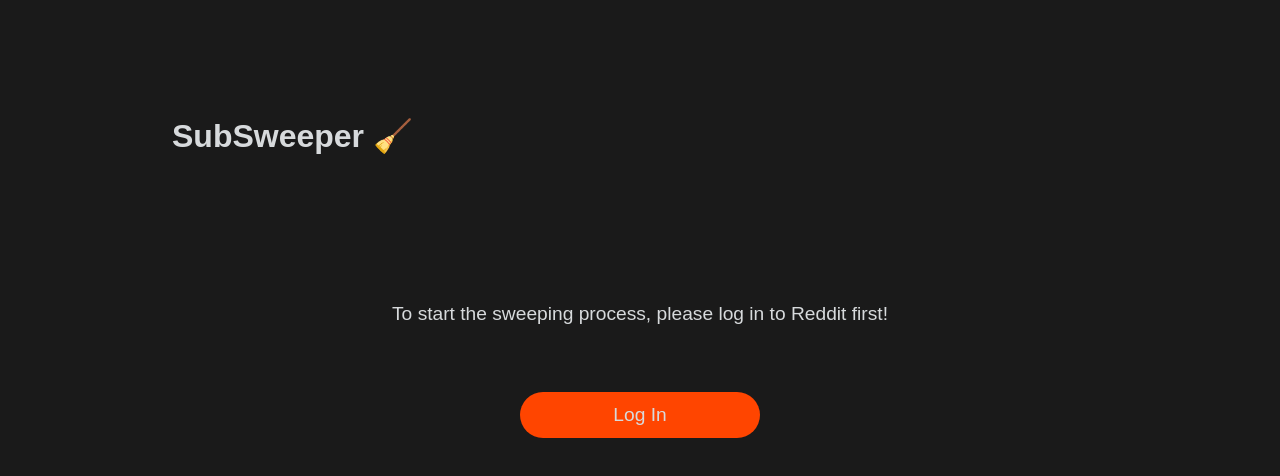
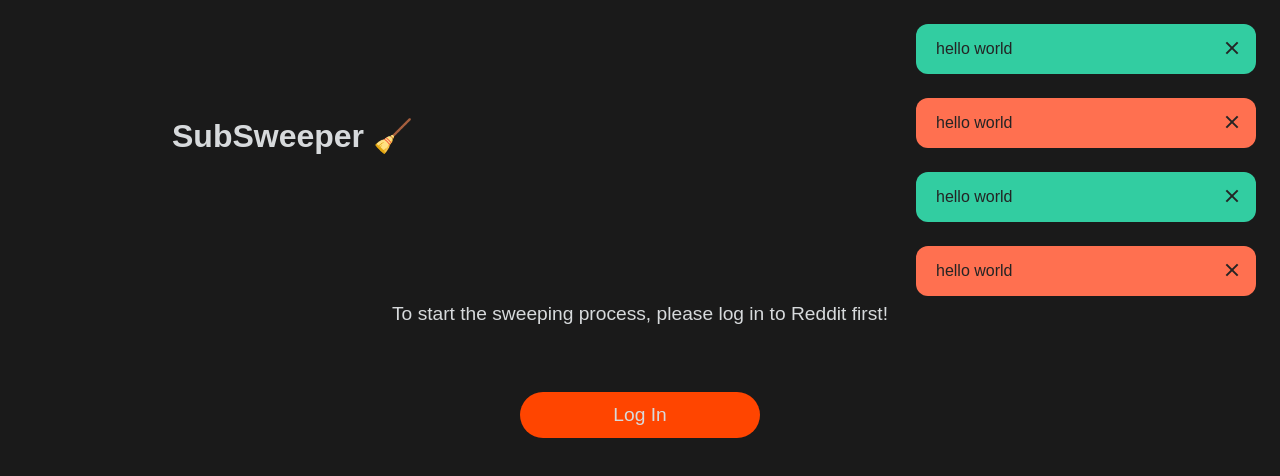
Before and after one commit to elisezhg/SubSweeper, a React (Vite) app: page /login in a window 1280 px wide. Shown: the top 476 px of the page. Built offline with nearby package versions, Linux system fonts and the light colour scheme; no server answers.

Commit message:
add alerts container  ✨

```diff
--- a/index.html
+++ b/index.html
@@ -6,6 +6,7 @@
     <title>SubSweeper</title>
   </head>
   <body>
+    <div id="alerts-container-slot"></div>
     <div id="root"></div>
     <script type="module" src="/src/main.tsx"></script>
   </body>
--- a/src/App.tsx
+++ b/src/App.tsx
@@ -1,3 +1,5 @@
+import AlertsContainer from '@components/alerts-container/AlertsContainer';
+import { AlertsProvider } from '@contexts/AlertsProvider';
 import Login from '@pages/login/Login';
 import SubManager from '@pages/sub-manager/SubManager';
 import {
@@ -24,10 +26,13 @@
 
 function App() {
   return (
-    <div className='main-container'>
-      <h1>SubSweeper 🧹</h1>
-      <RouterProvider router={router} />
-    </div>
+    <AlertsProvider>
+      <AlertsContainer />
+      <div className='main-container'>
+        <h1>SubSweeper 🧹</h1>
+        <RouterProvider router={router} />
+      </div>
+    </AlertsProvider>
   );
 }
 
--- a/src/components/alert/Alert.scss
+++ b/src/components/alert/Alert.scss
@@ -5,6 +5,7 @@
   border-radius: 12px;
   width: calc(100% - 3rem);
   color: var(--dark-gray);
+  pointer-events: auto;
 
   --close-btn-size: 16px;
 
--- /dev/null
+++ b/src/components/alerts-container/AlertsContainer.scss
@@ -0,0 +1,13 @@
+.alerts-container {
+  position: fixed;
+  top: 0;
+  right: 0;
+  width: 100%;
+  height: 100%;
+  pointer-events: none;
+  z-index: 1000;
+
+  @media screen and (min-width: 640px) {
+    width: unset;
+  }
+}
--- /dev/null
+++ b/src/components/alerts-container/AlertsContainer.tsx
@@ -0,0 +1,30 @@
+import Alert from '@components/alert/Alert';
+import { useAlerts } from '@contexts/AlertsContext';
+import { useEffect } from 'react';
+import { createPortal } from 'react-dom';
+import './AlertsContainer.scss';
+
+export default function AlertsContainer() {
+  const { alerts, pushAlert, removeAlert } = useAlerts();
+
+  // TODO: for testing purposes
+  useEffect(() => {
+    pushAlert({ type: 'success', message: 'hello world' });
+    pushAlert({ type: 'error', message: 'hello world' });
+  }, []);
+
+  return (
+    <>
+      {createPortal(
+        <div className='alerts-container'>
+          {alerts.map((alert) => (
+            <Alert type={alert.type} onClose={() => removeAlert(alert)}>
+              {alert.message}
+            </Alert>
+          ))}
+        </div>,
+        document.getElementById('alerts-container-slot')!
+      )}
+    </>
+  );
+}
--- /dev/null
+++ b/src/contexts/AlertsContext.tsx
@@ -0,0 +1,19 @@
+import { AlertType } from '@components/alert/Alert';
+import { createContext, useContext } from 'react';
+
+export interface Alert {
+  type: AlertType;
+  message: string;
+}
+
+interface AlertsContext {
+  alerts: Alert[];
+  pushAlert: (alert: Alert) => void;
+  removeAlert: (alert: Alert) => void;
+}
+
+export const AlertsContext = createContext({} as AlertsContext);
+
+export const useAlerts = () => {
+  return useContext(AlertsContext);
+};
--- /dev/null
+++ b/src/contexts/AlertsProvider.tsx
@@ -0,0 +1,24 @@
+import { useState } from 'react';
+import { Alert, AlertsContext } from './AlertsContext';
+
+interface AlertsProviderProps {
+  children: React.ReactNode;
+}
+
+export const AlertsProvider = ({ children }: AlertsProviderProps) => {
+  const [alerts, setAlerts] = useState([] as Alert[]);
+
+  const pushAlert = (alert: Alert) => {
+    setAlerts((alerts) => [...alerts, alert]);
+  };
+
+  const removeAlert = (alert: Alert) => {
+    setAlerts((alerts) => alerts.filter((a) => a !== alert));
+  };
+
+  return (
+    <AlertsContext.Provider value={{ alerts, pushAlert, removeAlert }}>
+      {children}
+    </AlertsContext.Provider>
+  );
+};
--- a/tsconfig.json
+++ b/tsconfig.json
@@ -26,6 +26,7 @@
       "@pages/*": ["./pages/*"],
       "@utils/*": ["./utils/*"],
       "@providers/*": ["./providers/*"],
+      "@contexts/*": ["./contexts/*"],
     }
   },
   "include": ["src"],
--- a/vite.config.ts
+++ b/vite.config.ts
@@ -10,6 +10,7 @@
       '@pages': path.resolve(__dirname, './src/pages'),
       '@utils': path.resolve(__dirname, './src/utils'),
       '@providers': path.resolve(__dirname, './src/providers'),
+      '@contexts': path.resolve(__dirname, './src/contexts'),
     },
   },
 
```
